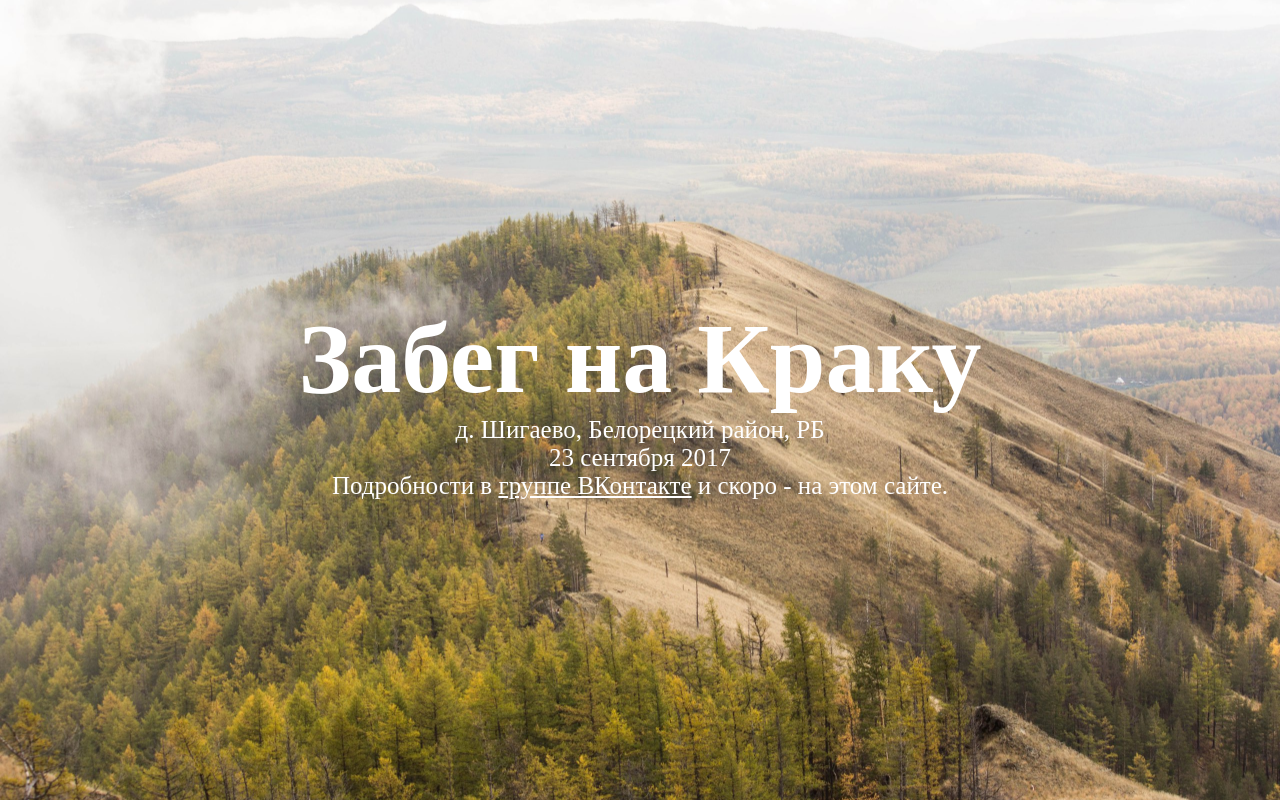
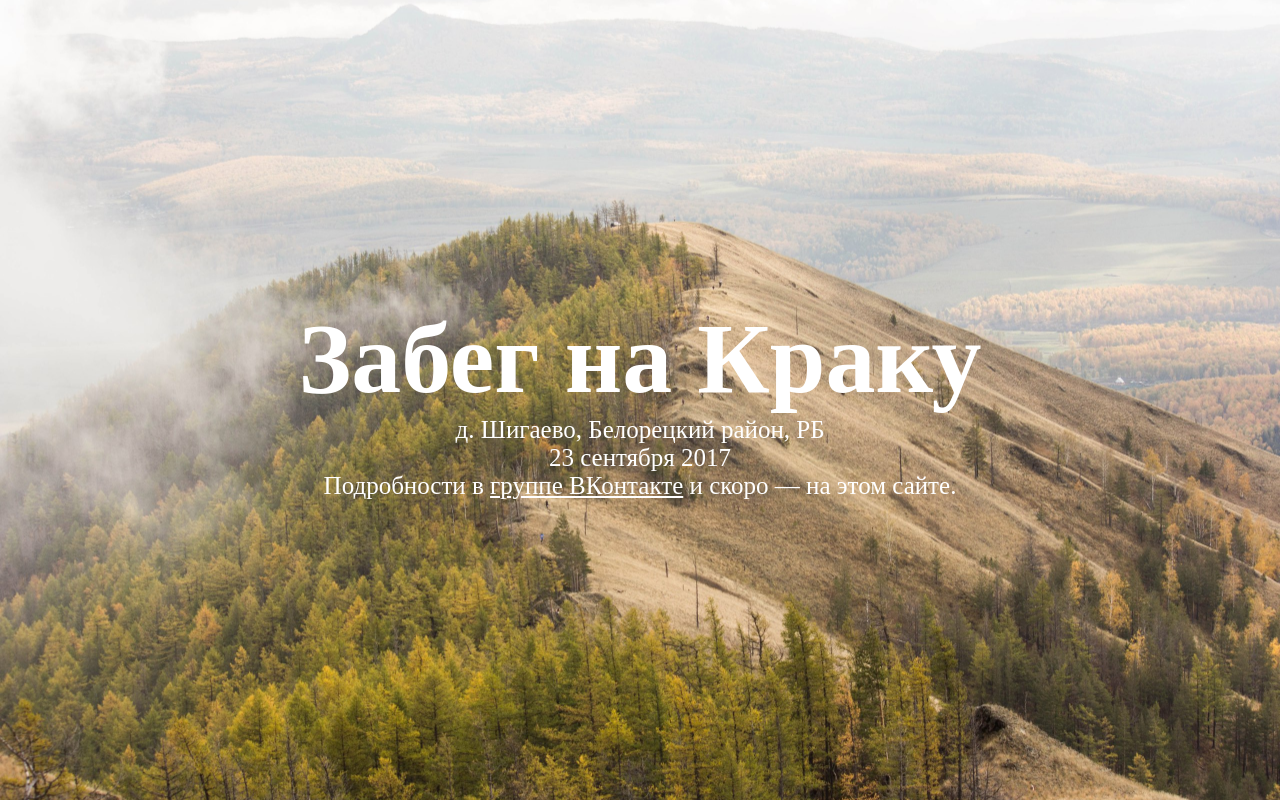
Before and after one commit to kraka-race/kraka-race.github.io, a plain HTML site: page index.html in a window 1280 px wide. Drawn offline with Linux system fonts and the light colour scheme.

Commit message:
Use &mdash; instead of -

```diff
--- a/index.html
+++ b/index.html
@@ -7,7 +7,7 @@
             <h1>Забег на Краку</h1>
             <p>д. Шигаево, Белорецкий район, РБ</p>
             <p>23 сентября 2017</p>
-			<p>Подробности в <a href="https://vk.com/kraka_2017">группе ВКонтакте</a> и скоро - на этом сайте.
+			<p>Подробности в <a href="https://vk.com/kraka_2017">группе ВКонтакте</a> и скоро &mdash; на этом сайте.
         </div>
     </body>
 </html>
```
